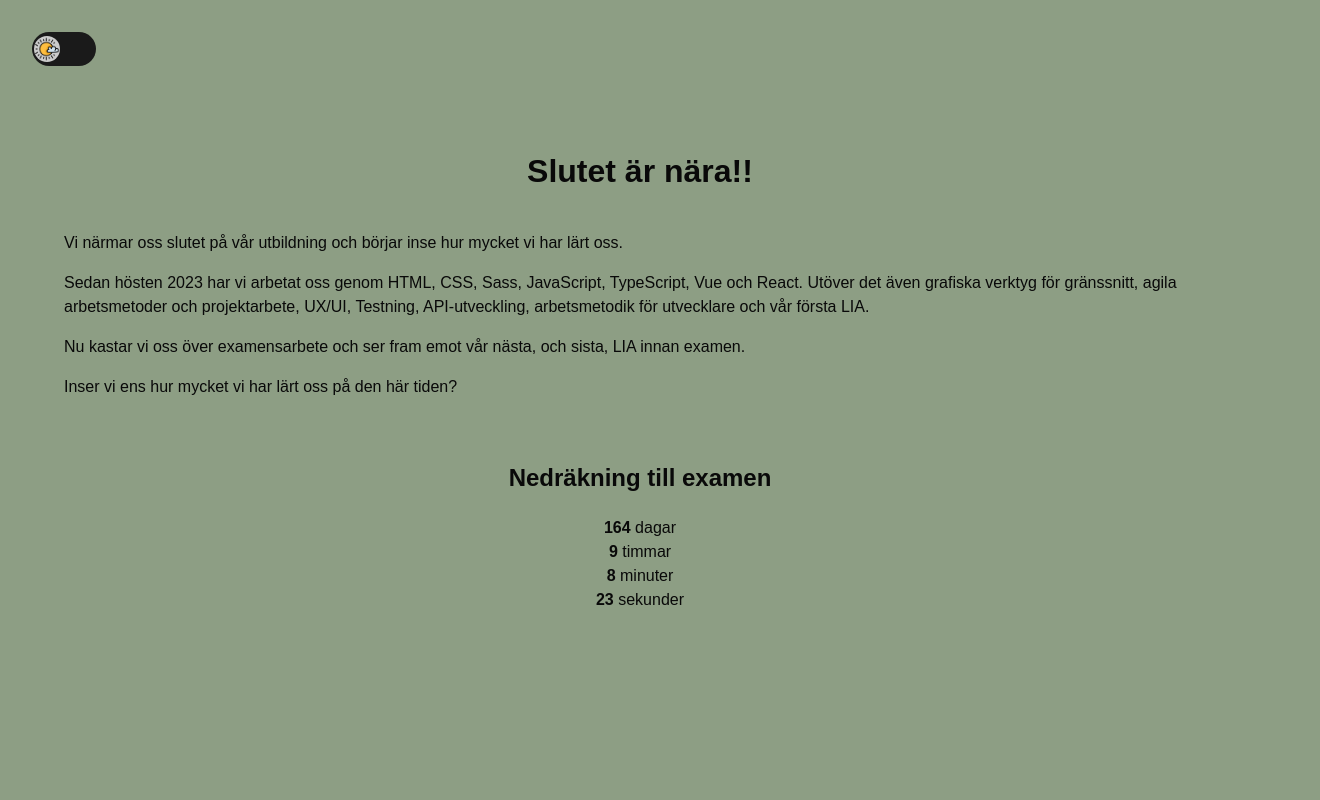
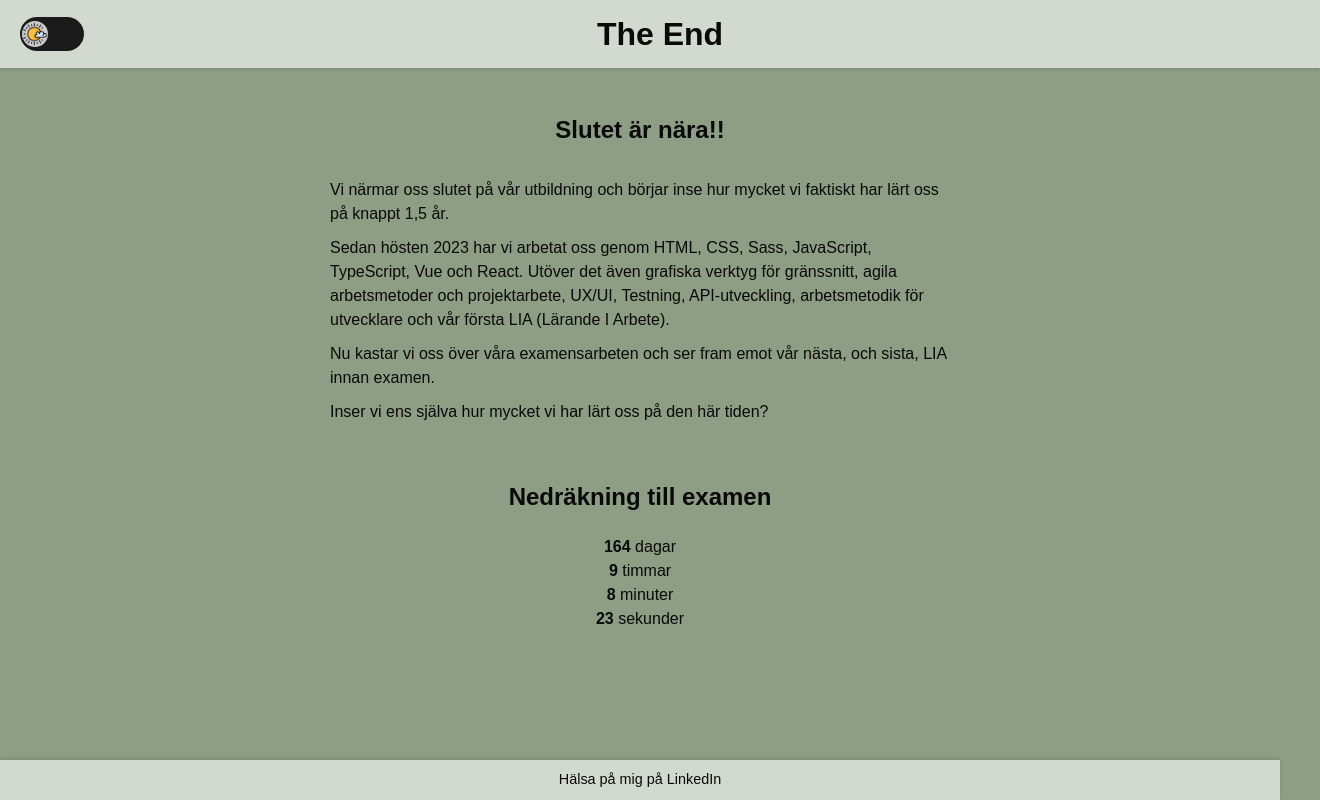
Before and after one commit to annkar73/exam-countdown, a React (Vite) app: page / in a window 1280 px wide. Shown: the whole page, 1320 px wide, since content can reach past the window. Built offline with nearby package versions, Linux system fonts and the light colour scheme.

Commit message:
add footer, header text

```diff
--- a/src/App.tsx
+++ b/src/App.tsx
@@ -4,8 +4,9 @@ import { useState } from 'react';
 import { ThemeProvider } from 'styled-components';
 import { lightTheme, darkTheme, getDefaultTheme } from './styles/theme';
 import { GlobalStyles } from './styles/globalStyles';
-import { ThemeToggleButton } from './styles/ThemeToggleButton';
 import { Exit } from './components/Exit';
+import { Header } from './components/Header';
+import { Footer } from './components/Footer';
 
 export const App = () => {
   const [theme, setTheme] = useState(getDefaultTheme());
@@ -17,9 +18,10 @@ export const App = () => {
   return (
     <ThemeProvider theme={theme}>
       <GlobalStyles />
-      <ThemeToggleButton onClick={toggleTheme} themeName={theme.name} />
+      <Header onThemeToggle={toggleTheme} themeName={theme.name} />
       <Exit />
       <Home />
+      <Footer />
     </ThemeProvider>
   );
 };
--- a/src/components/Exit.tsx
+++ b/src/components/Exit.tsx
@@ -14,14 +14,18 @@ const Wrapper = styled.div`
 
 const TextWrapper = styled.div`
     max-width: 90vw;
+
+    @media (min-width: 900px) {
+        max-width: 50vw;
+    }
 `;
 
-const Title = styled.h1`
-  margin-bottom: 20px;
+const Title = styled.h2`
+  font-size: 1.5rem;
 `;
 
-const Text = styled.p`
-
+const TextBlock = styled.p`
+    margin: 10px;
 `;
 
 export const Exit = () => {
@@ -29,10 +33,18 @@ export const Exit = () => {
     <Wrapper>
       <Title>Slutet är nära!!</Title>
       <TextWrapper>
-      <Text>Vi närmar oss slutet på vår utbildning och börjar inse hur mycket vi har lärt oss.</Text>
-      <Text>Sedan hösten 2023 har vi arbetat oss genom HTML, CSS, Sass, JavaScript, TypeScript, Vue och React. Utöver det även grafiska verktyg för gränssnitt, agila arbetsmetoder och projektarbete, UX/UI, Testning, API-utveckling, arbetsmetodik för utvecklare och vår första LIA.</Text>
-      <Text>Nu kastar vi oss över examensarbete och ser fram emot vår nästa, och sista, LIA innan examen.</Text>
-      <Text>Inser vi ens hur mycket vi har lärt oss på den här tiden?</Text>
+      <TextBlock>
+        Vi närmar oss slutet på vår utbildning och börjar inse hur mycket vi faktiskt har lärt oss på knappt 1,5 år.
+    </TextBlock>
+      <TextBlock>
+        Sedan hösten 2023 har vi arbetat oss genom HTML, CSS, Sass, JavaScript, TypeScript, Vue och React. Utöver det även grafiska verktyg för gränssnitt, agila arbetsmetoder och projektarbete, UX/UI, Testning, API-utveckling, arbetsmetodik för utvecklare och vår första LIA (Lärande I Arbete).
+        </TextBlock>
+      <TextBlock>
+        Nu kastar vi oss över våra examensarbeten och ser fram emot vår nästa, och sista, LIA innan examen.
+        </TextBlock>
+      <TextBlock>
+        Inser vi ens själva hur mycket vi har lärt oss på den här tiden?
+        </TextBlock>
       </TextWrapper>
     </Wrapper>
   );
--- /dev/null
+++ b/src/components/Footer.tsx
@@ -0,0 +1,38 @@
+// src/components/Footer.tsx
+import styled from "styled-components";
+
+const FooterContainer = styled.footer`
+  position: fixed;
+  bottom: 0;
+  left: 0;
+  width: 100vw;
+  height: 40px;
+  background-color: ${(props) => props.theme.headerBg};
+  color: ${(props) => props.theme.headerText};
+  display: flex;
+  justify-content: center;
+  align-items: center;
+  box-shadow: 0 -2px 4px rgba(0, 0, 0, 0.1);
+  font-size: 0.9rem;
+`;
+
+const StyledLink = styled.a`
+  color: ${(props) => props.theme.text};
+  text-decoration: none;
+  transition: color 0.3s ease;
+
+  &:hover {
+    color: ${(props) => props.theme.text};
+    text-decoration: underline;
+  }
+`;
+
+export const Footer = () => {
+  return (
+    <FooterContainer>
+      <StyledLink href="https://www.linkedin.com/in/annakarlsen/" target="_blank" rel="noopener noreferrer">
+        Hälsa på mig på LinkedIn
+      </StyledLink>
+    </FooterContainer>
+  );
+};
--- /dev/null
+++ b/src/components/Header.tsx
@@ -0,0 +1,55 @@
+// src/components/Header.tsx
+import styled from "styled-components";
+import { ThemeToggleButton } from "./ThemeToggleButton";
+
+interface HeaderProps {
+  onThemeToggle: () => void;
+  themeName: string;
+}
+
+const HeaderContainer = styled.header`
+  position: absolute;
+  top: 0;
+  left: 0;
+  width: 100vw;
+  background-color: ${(props) => props.theme.headerBg};
+  color: ${(props) => props.theme.headerText};
+  display: flex;
+  justify-content: space-between; /* Fördelar elementen horisontellt */
+  align-items: center;
+  padding: 10px 20px;
+  box-shadow: 0 2px 4px rgba(0, 0, 0, 0.1);
+`;
+
+const LeftSection = styled.div`
+  flex: 1; /* Lämnar plats längst till vänster */
+`;
+
+const CenterSection = styled.div`
+  flex: 1; /* Låter titeln centreras */
+  display: flex;
+  justify-content: center;
+`;
+
+const RightSection = styled.div`
+  flex: 1; /* Lämnar plats längst till höger */
+`;
+
+const Title = styled.h1`
+  font-size: 2rem;
+  margin: 0;
+`;
+
+export const Header = ({ onThemeToggle, themeName }: HeaderProps) => {
+  return (
+    <HeaderContainer>
+      <LeftSection>
+        <ThemeToggleButton onClick={onThemeToggle} themeName={themeName} />
+      </LeftSection>
+      <CenterSection>
+        <Title>The End</Title>
+      </CenterSection>
+      <RightSection /> {/* En tom sektion för balans */}
+    </HeaderContainer>
+  );
+};
--- a/src/components/Home.tsx
+++ b/src/components/Home.tsx
@@ -14,7 +14,7 @@ const Wrapper = styled.div`
 `;
 
 const Title = styled.h2`
-  margin-bottom: 20px;
+  font-size: 1.5rem;
 `;
 
 export const Home = () => {
--- a/src/styles/theme.ts
+++ b/src/styles/theme.ts
@@ -1,28 +1,32 @@
 export const lightTheme = {
   name: "light",
-    background: '#8d9e84',
-    text: '#090909',
-    buttonBackground: '#ffffff',
-    buttonText: '#8d9e84',
-    buttonHoverBackground: '#42503f',
-    buttonHoverText: '#ffffff',
+  background: "#8d9e84",
+  text: "#090909",
+  buttonBackground: "#ffffff",
+  buttonText: "#8d9e84",
+  buttonHoverBackground: "#42503f",
+  buttonHoverText: "#ffffff",
   toggleBg: "#1a1a1a",
   toggleHandle: "#ccc",
+  headerBg: "#d2d9ce", // Ljus bakgrund för headern
+  headerText: "#090909", // Textfärg för headern
 };
 
 export const darkTheme = {
   name: "dark",
-    background: '#1a1a1a',
-    text: '#f5f5f5',
-    buttonBackground: '#444',
-    buttonText: '#f5f5f5',
-    buttonHoverBackground: '#222',
-    buttonHoverText: '#ffffff',
+  background: "#1a1a1a",
+  text: "#f5f5f5",
+  buttonBackground: "#444",
+  buttonText: "#f5f5f5",
+  buttonHoverBackground: "#222",
+  buttonHoverText: "#ffffff",
   toggleBg: "#8d9e84",
   toggleHandle: "#ccc",
+  headerBg: "#3f3f2f", // Mörk bakgrund för headern
+  headerText: "#ffffff", // Textfärg för headern
 };
 
 export const getDefaultTheme = () =>
-    window.matchMedia && window.matchMedia('(prefers-color-scheme: dark)').matches
+  window.matchMedia && window.matchMedia("(prefers-color-scheme: dark)").matches
     ? darkTheme
     : lightTheme;
```
Also changed, not shown: src/components/ThemeToggleButton.tsx (renamed from src/styles/ThemeToggleButton.tsx). Lines whose indentation alone changed are shown as unchanged.
